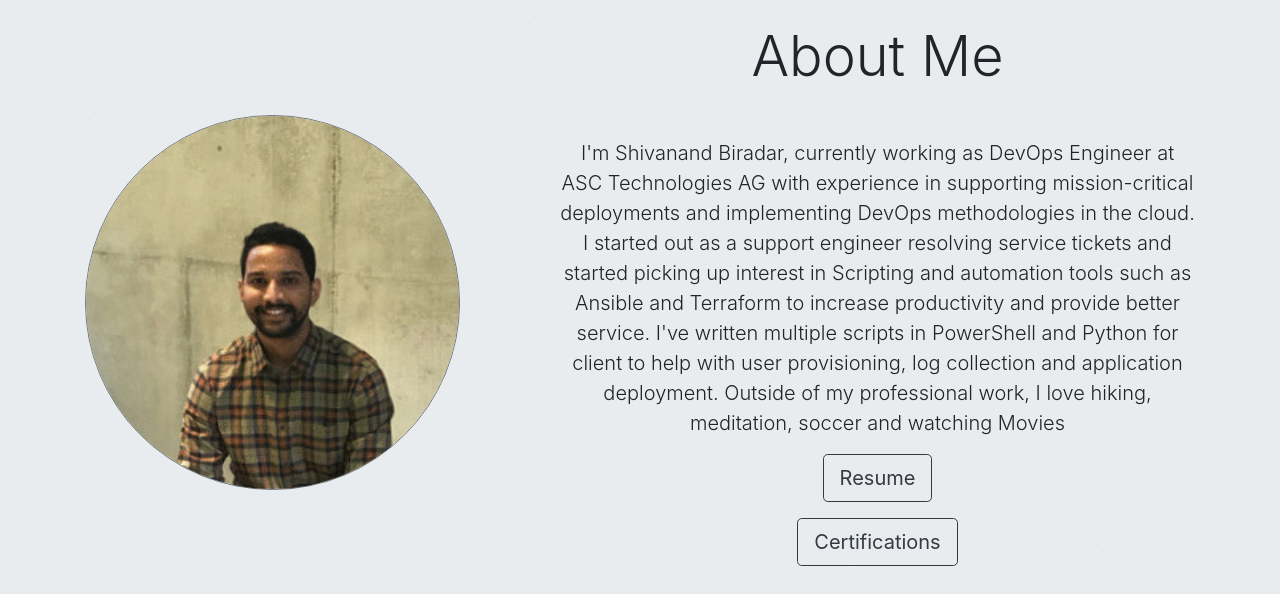
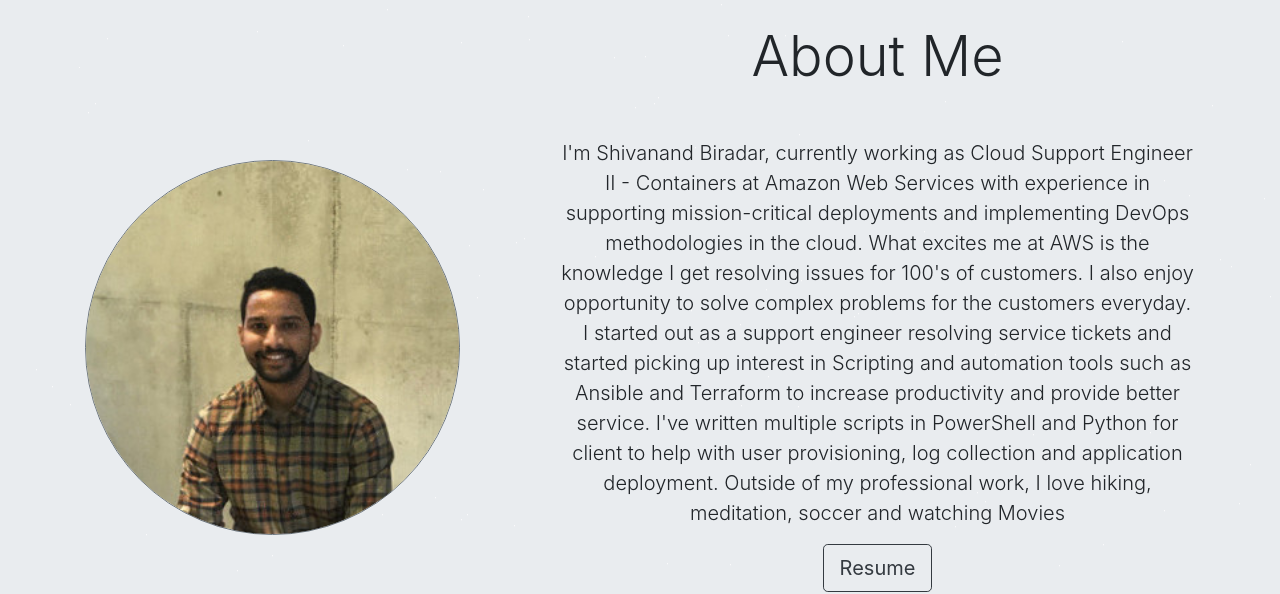
Before and after one commit to sbiradar869/Portfolio, a React (Create React App) app: page / in a window 1280 px wide. Shown: the part 841-1435 px from the top of the page. Built offline with nearby package versions, Linux system fonts and the light colour scheme; no server answers.

Commit message:
Update config.js
updated about me section.

```diff
--- a/src/editable-stuff/config.js
+++ b/src/editable-stuff/config.js
@@ -37,7 +37,7 @@ const about = {
   imageLink: require("../editable-stuff/shiva.png"),
   imageSize: 375,
   message:
-    `I'm Shivanand Biradar, currently working as DevOps Engineer at ASC Technologies AG with experience in supporting mission-critical deployments and implementing DevOps methodologies in the cloud. I started out as a support engineer resolving service tickets and started picking up interest in Scripting and automation tools such as Ansible and Terraform to increase productivity and provide better service.
+    `I'm Shivanand Biradar, currently working as Cloud Support Engineer II - Containers at Amazon Web Services with experience in supporting mission-critical deployments and implementing DevOps methodologies in the cloud. What excites me at AWS is the knowledge I get resolving issues for 100's of customers. I also enjoy opportunity to solve complex problems for the customers everyday. I started out as a support engineer resolving service tickets and started picking up interest in Scripting and automation tools such as Ansible and Terraform to increase productivity and provide better service.
     I've written multiple scripts in PowerShell and Python for client to help with user provisioning, log collection and application deployment. Outside of my professional work, I love hiking, meditation, soccer and watching Movies`,
   resume: require("../editable-stuff/resume.pdf"),
   certifications: "https://www.youracclaim.com/users/shivanandBiradar/badges"
```
